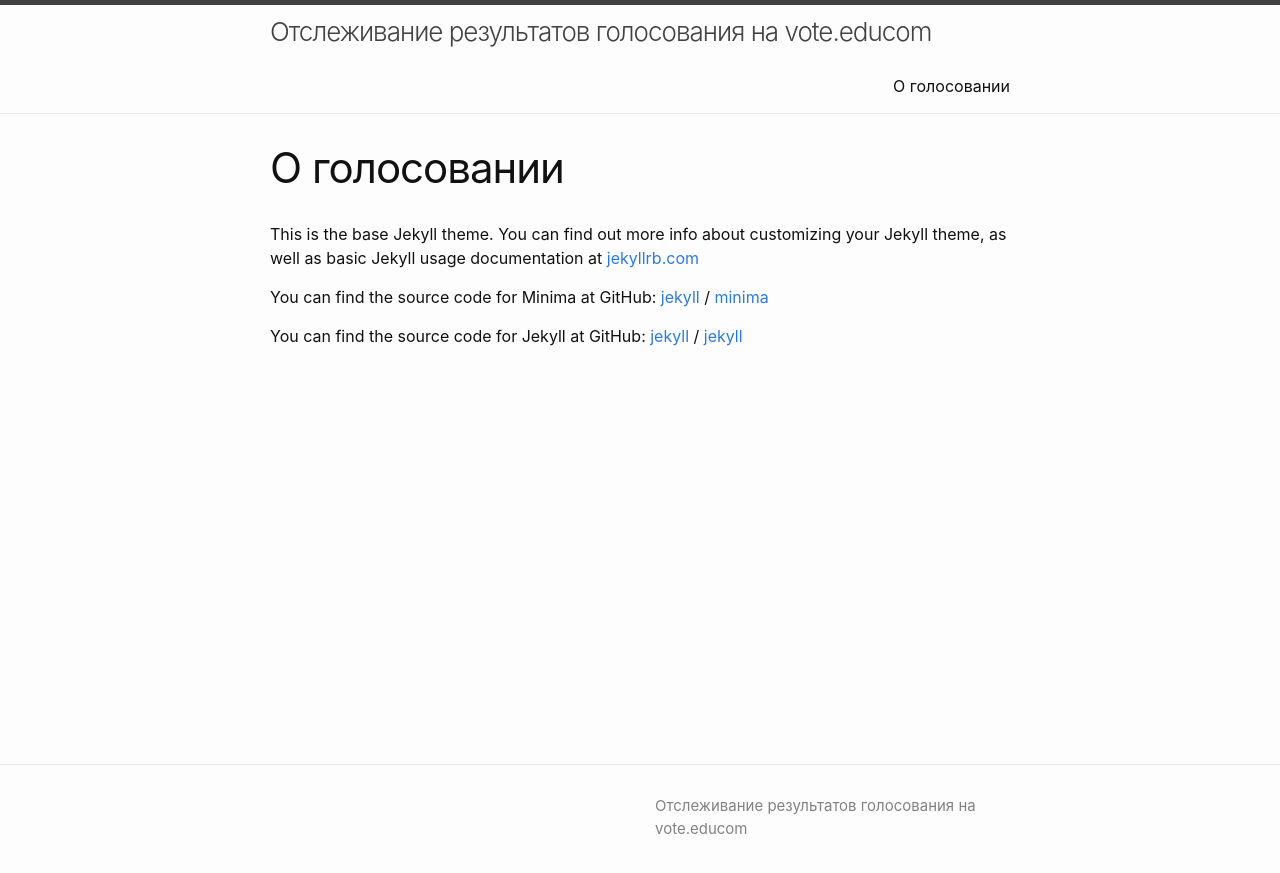
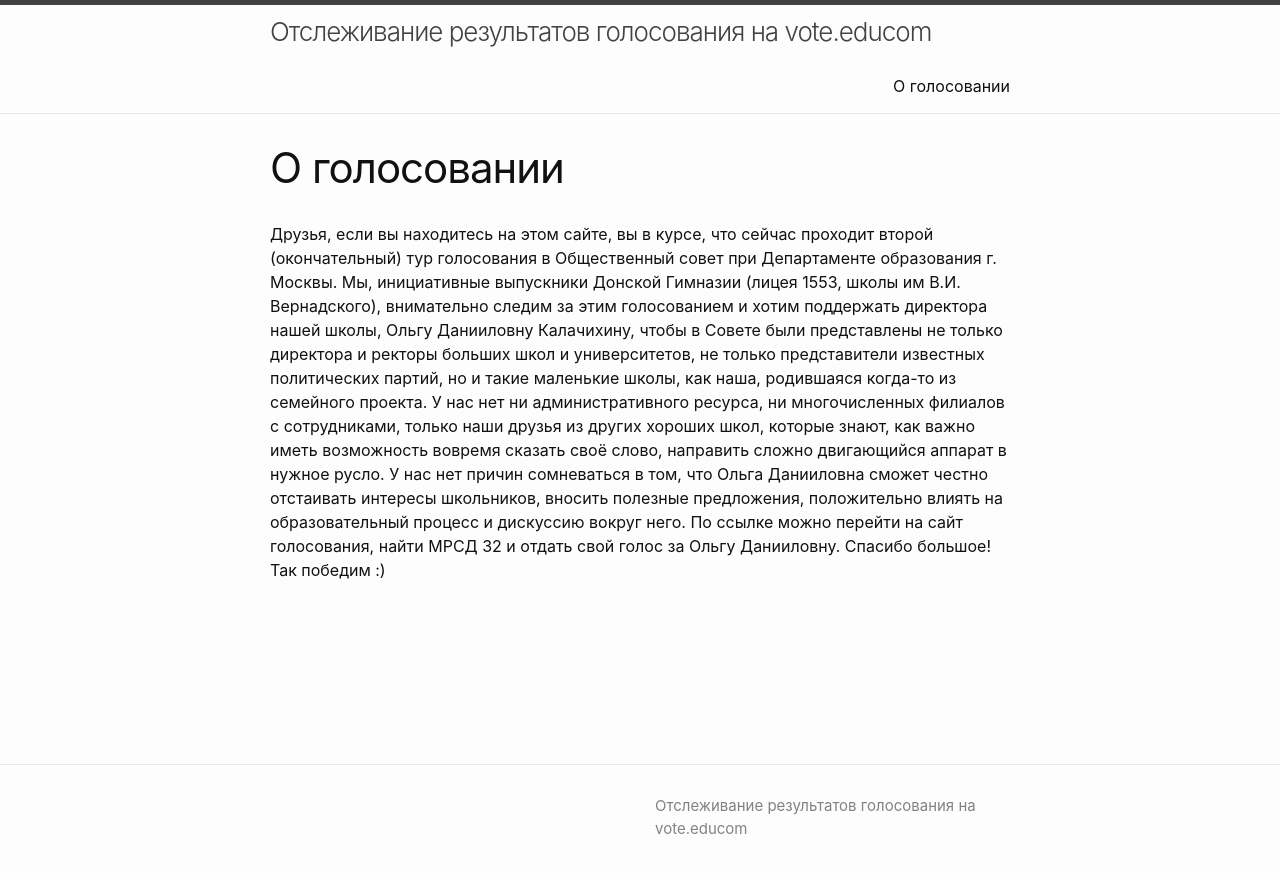
Before and after one commit to idrigo/vote_watch, a Jekyll site: the page built from about.md, in a window 1280 px wide. Shown: the top 873 px of the page. Built offline with Jekyll 4.4.1, drawn with Linux system fonts in a browser that asks for light colours.

Commit message:
Update about.md

```diff
--- a/about.md
+++ b/about.md
@@ -3,16 +3,4 @@ layout: page
 title: О голосовании
 permalink: /about/
 ---
-
-This is the base Jekyll theme. You can find out more info about customizing your Jekyll theme, as well as basic Jekyll usage documentation at [jekyllrb.com](https://jekyllrb.com/)
-
-You can find the source code for Minima at GitHub:
-[jekyll][jekyll-organization] /
-[minima](https://github.com/jekyll/minima)
-
-You can find the source code for Jekyll at GitHub:
-[jekyll][jekyll-organization] /
-[jekyll](https://github.com/jekyll/jekyll)
-
-
-[jekyll-organization]: https://github.com/jekyll
+Друзья, если вы находитесь на этом сайте, вы в курсе, что сейчас проходит второй (окончательный) тур голосования в Общественный совет при Департаменте образования г. Москвы. Мы, инициативные выпускники Донской Гимназии (лицея 1553, школы им В.И. Вернадского), внимательно следим за этим голосованием и хотим поддержать директора нашей школы, Ольгу Данииловну Калачихину, чтобы в Совете были представлены не только директора и ректоры больших школ и университетов, не только представители известных политических партий, но и такие маленькие школы, как наша, родившаяся когда-то из семейного проекта. У нас нет ни административного ресурса, ни многочисленных филиалов с сотрудниками, только наши друзья из других хороших школ, которые знают, как важно иметь возможность вовремя сказать своё слово, направить сложно двигающийся аппарат в нужное русло. У нас нет причин сомневаться в том, что Ольга Данииловна сможет честно отстаивать интересы школьников, вносить полезные предложения, положительно влиять на образовательный процесс и дискуссию вокруг него. По ссылке можно перейти на сайт голосования, найти МРСД 32 и отдать свой голос за Ольгу Данииловну. Спасибо большое! Так победим :)
```
